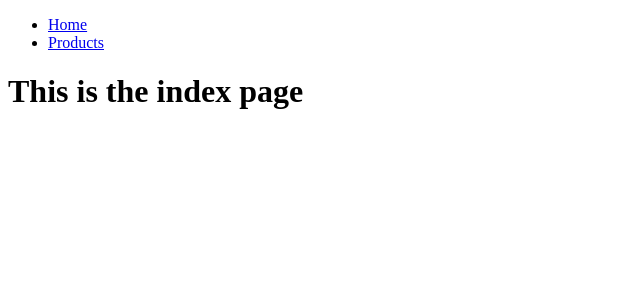
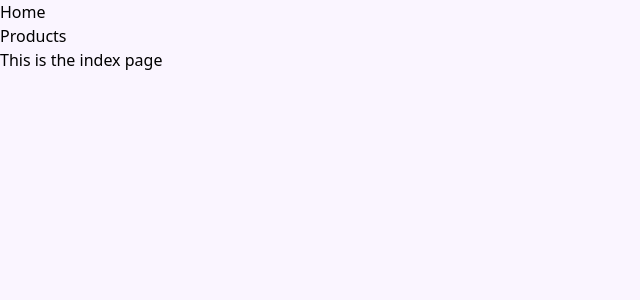
Before and after one commit to HanisRasid123/frontend-nuxt3-cicd-practice, a Nuxt app: page / in a window 1280 px wide. Shown: the top 300 px of the page, without its empty margins (0-640 px from the left). Built offline with nearby package versions, Linux system fonts and the light colour scheme.

Commit message:
setup tailwind with default styles

```diff
--- /dev/null
+++ b/assets/css/tailwind.css
@@ -0,0 +1,13 @@
+@tailwind base;
+@tailwind components;
+@tailwind utilities;
+
+body {
+  @apply bg-purple-50;
+}
+
+@layer components {
+  .btn {
+    @apply bg-[#5B0888] text-[#E5CFF7] px-3 py-2 rounded-md text-sm
+  }
+}
--- a/nuxt.config.ts
+++ b/nuxt.config.ts
@@ -1,4 +1,10 @@
-// https://nuxt.com/docs/api/configuration/nuxt-config
 export default defineNuxtConfig({
-  devtools: { enabled: true }
+  devtools: { enabled: true },
+  css: ['~/assets/css/tailwind.css'],
+  postcss: {
+    plugins: {
+      tailwindcss: {},
+      autoprefixer: {},
+    },
+  },
 })
--- /dev/null
+++ b/tailwind.config.js
@@ -0,0 +1,14 @@
+/** @type {import('tailwindcss').Config} */
+module.exports = {
+  content: [
+    "./components/**/*.{js,vue,ts}",
+    "./layouts/**/*.vue",
+    "./pages/**/*.vue",
+    "./plugins/**/*.{js,ts}",
+    "./app.vue"
+  ],
+  theme: {
+    extend: {},
+  },
+  plugins: [],
+}
```
